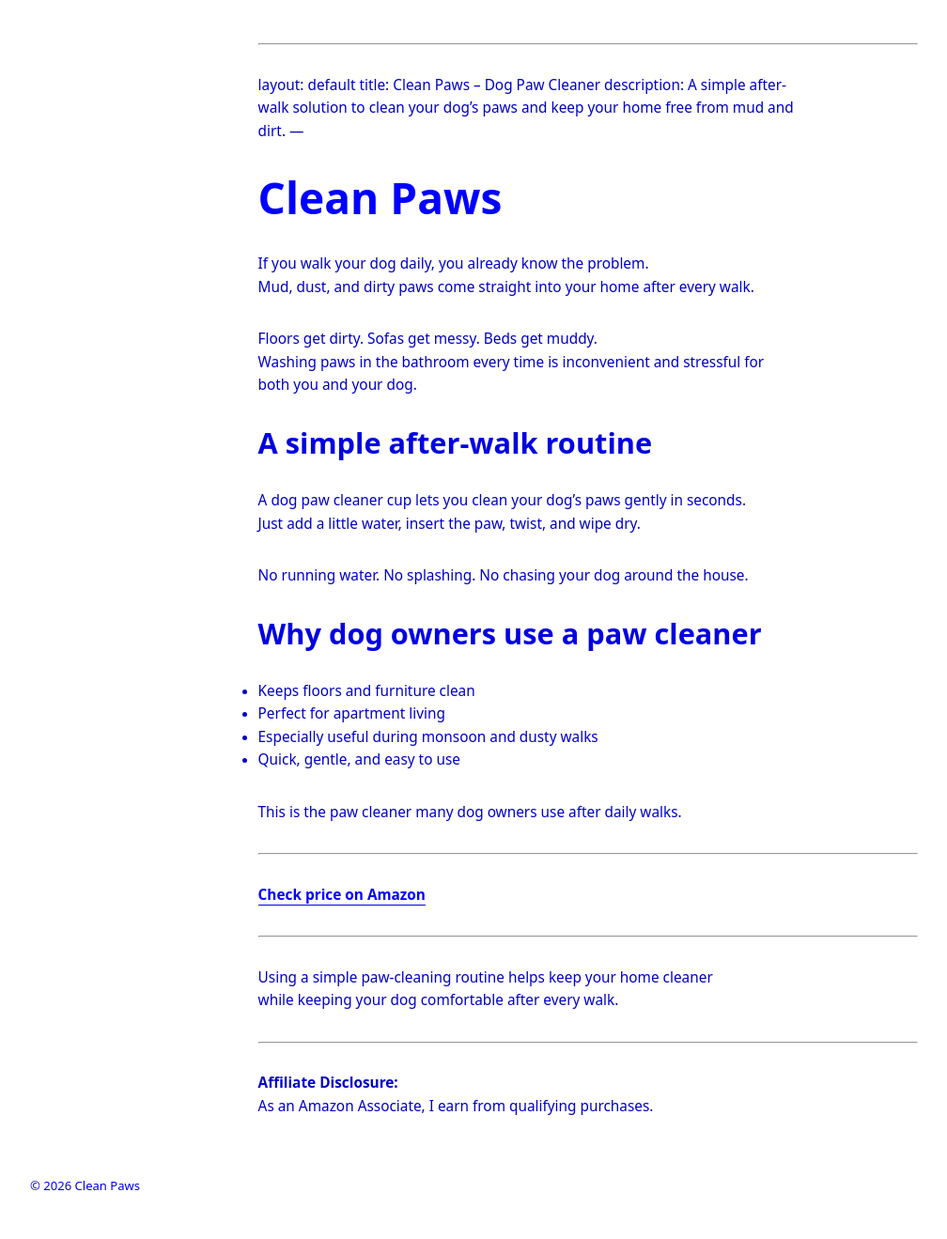
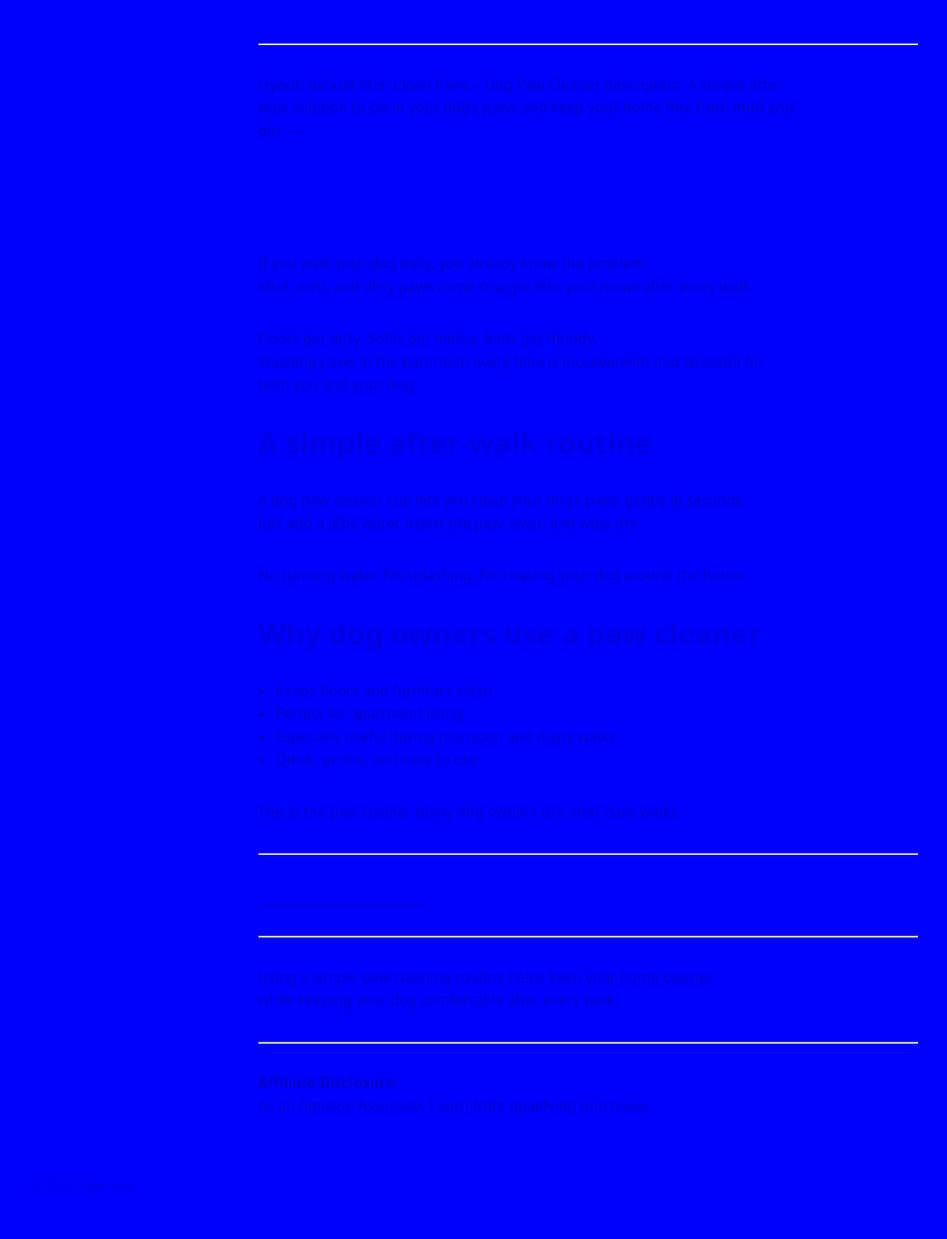
Before and after one commit to kushalsamant/cleanpaws, a Jekyll site: the page built from index.md, in a window 1280 px wide. Shown: the whole page at 94% size, without its empty margins (14-1022 px from the left). Built offline with Jekyll 4.4.1, drawn with Linux system fonts in a browser that asks for light colours.

Commit message:
Update default.html

```diff
--- a/_layouts/default.html
+++ b/_layouts/default.html
@@ -8,9 +8,9 @@
 
   <style>
     :root {
-      --blue-1: rgb(0,0,200);
-      --blue-2: rgb(0,0,225);
-      --blue-3: rgb(0,0,255);
+      --blue-200: rgb(0,0,200);
+      --blue-225: rgb(0,0,225);
+      --blue-255: rgb(0,0,255);
       --accent: #f12345;
     }
 
@@ -27,8 +27,8 @@
     body {
       font-family: system-ui, -apple-system, BlinkMacSystemFont, "Segoe UI", sans-serif;
       line-height: 1.6;
-      color: var(--blue-1);
-      background: #ffffff;
+      background: var(--blue-255);
+      color: var(--blue-200);
       padding: 1.5rem;
     }
 
@@ -43,30 +43,34 @@
     h1, h2, h3 {
       line-height: 1.2;
       font-weight: 600;
-      color: var(--blue-3);
+      color: var(--blue-225);
     }
 
     h1 {
       font-size: clamp(2rem, 4vw, 3rem);
+      color: var(--blue-255);
     }
 
     h2 {
       font-size: clamp(1.5rem, 3vw, 2rem);
-      color: var(--blue-2);
     }
 
     h3 {
       font-size: 1.2rem;
     }
 
-    p {
+    p, li {
       max-width: 65ch;
     }
 
+    ul {
+      padding-left: 1.2rem;
+    }
+
     a {
-      color: var(--blue-3);
+      color: var(--blue-255);
       text-decoration: none;
-      border-bottom: 1px solid var(--blue-2);
+      border-bottom: 2px solid var(--blue-225);
     }
 
     a:hover {
@@ -79,23 +83,18 @@
       margin-top: 1rem;
       padding: 0.6rem 1rem;
       background: var(--accent);
-      color: #ffffff;
+      color: var(--blue-255);
       font-weight: 600;
       border-radius: 0.4rem;
       width: fit-content;
     }
 
-    .cta:hover {
-      opacity: 0.9;
-    }
-
     footer {
       margin-top: 4rem;
       font-size: 0.85rem;
-      color: var(--blue-2);
+      color: var(--blue-225);
     }
 
-    /* Responsive enhancements */
     @media (min-width: 768px) {
       body {
         padding: 3rem;
```
